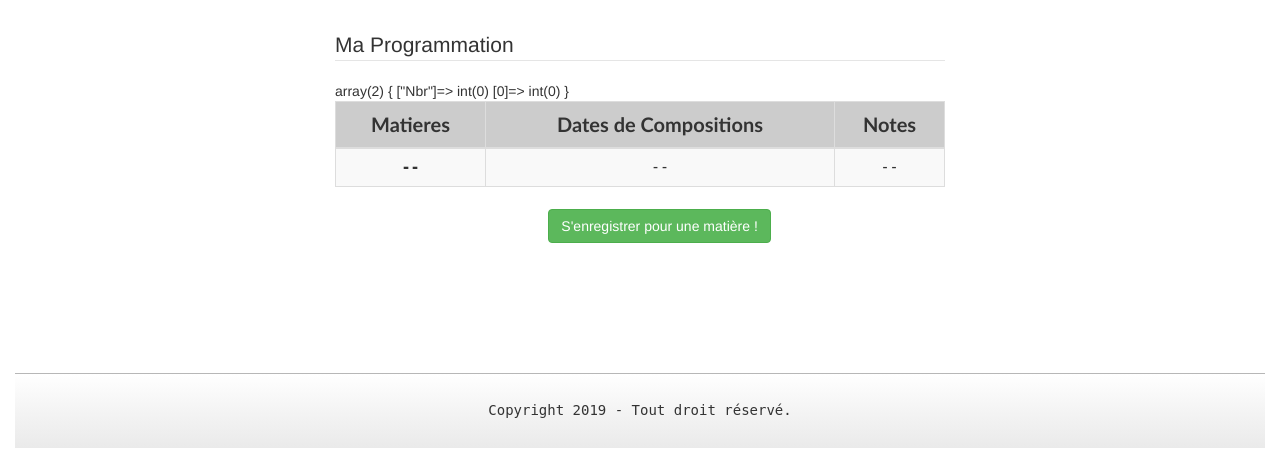
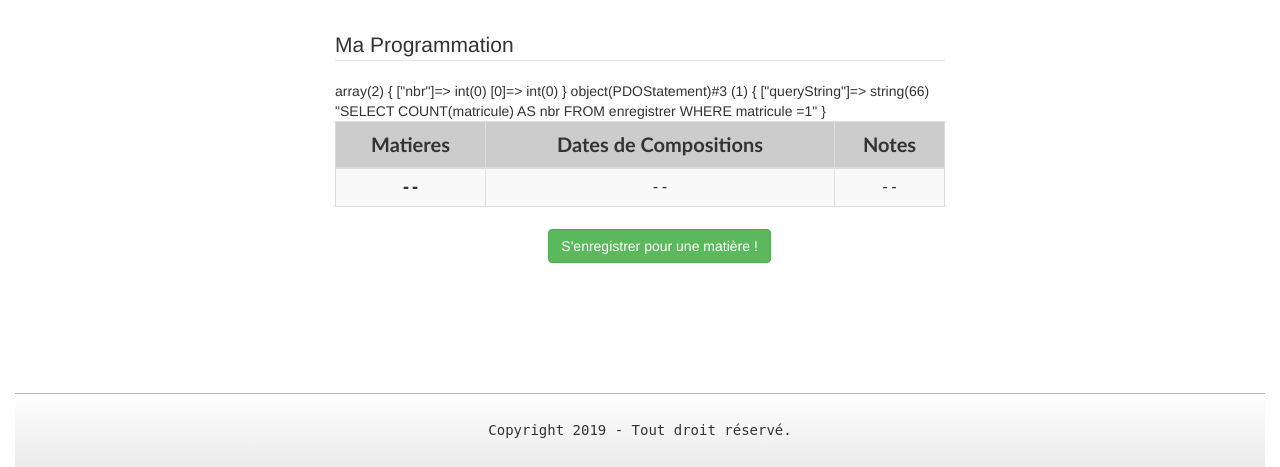
Before and after one commit to dieudonneallognon/jeCompose, a PHP site: page /matieres.php in a window 1280 px wide. Shown: the part 72-539 px from the top of the page. Run offline with PHP 8.4, Linux system fonts and the light colour scheme; the visitor is signed in with stand-in values (Sample User, id 1); data comes from the database, SQL or seed files in the repository.

Commit message:
Update matieres.php

```diff
--- a/matieres.php
+++ b/matieres.php
@@ -42,12 +42,13 @@
 
 
 
-                            $reponse = $bdd->query('SELECT COUNT(matricule) AS Nbr FROM enregistrer WHERE matricule ='.$_SESSION['matricule']);
+                            $reponse = $bdd->query('SELECT COUNT(matricule) AS nbr FROM enregistrer WHERE matricule ='.$_SESSION['matricule']);
 
                             $donnees = $reponse->fetch();
 
-                            $nbrLigne = $donnees['Nbr'];
+                            $nbrLigne = $donnees['nbr'];
                             var_dump($donnees);
+                            var_dump($reponse);
 
                             $reponse->closeCursor();
 
@@ -142,7 +143,7 @@
                                 }
 
                                 $reponse->closeCursor();
-                            } elseif ($donnees['Nbr'] == 0) {
+                            } elseif ($nbrLigne == 0) {
                                 echo '<tr>';
                                 echo '<td> -- </td>';
                                 echo '<td> -- </td>';
```
